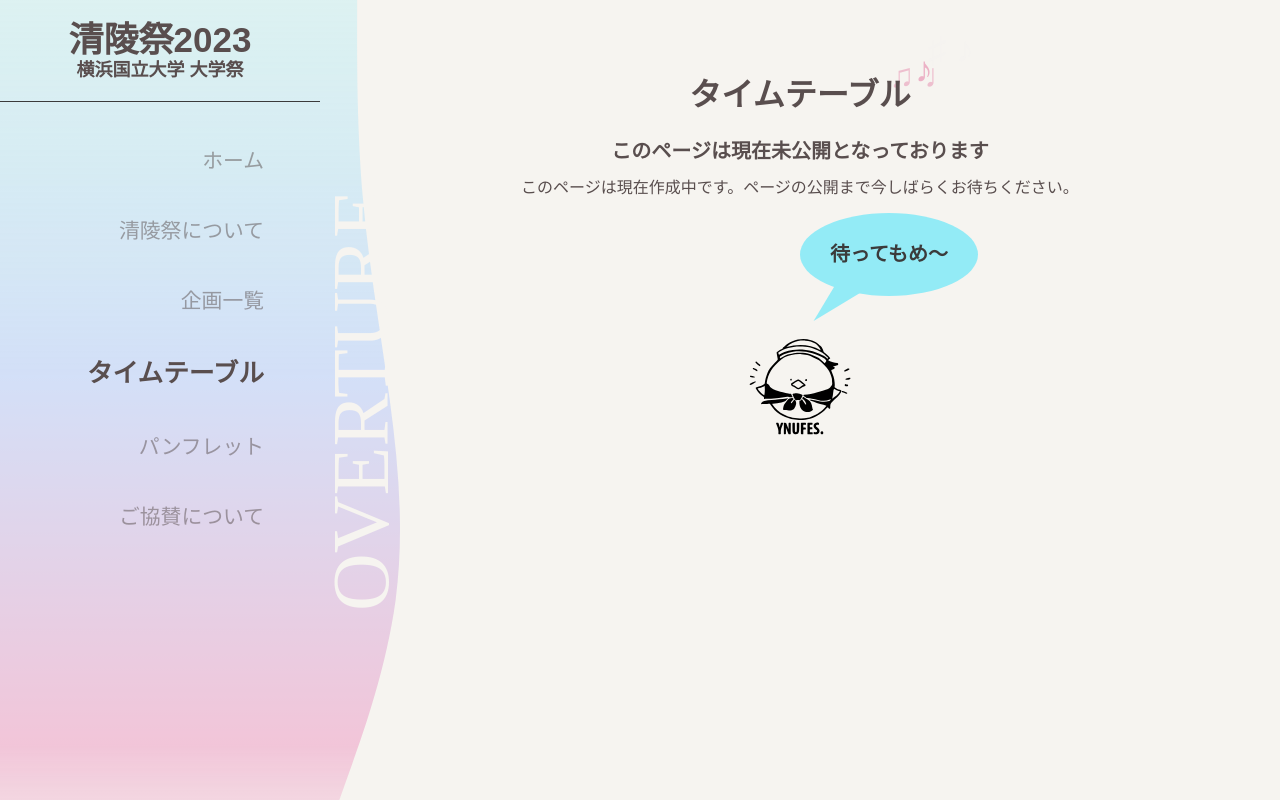
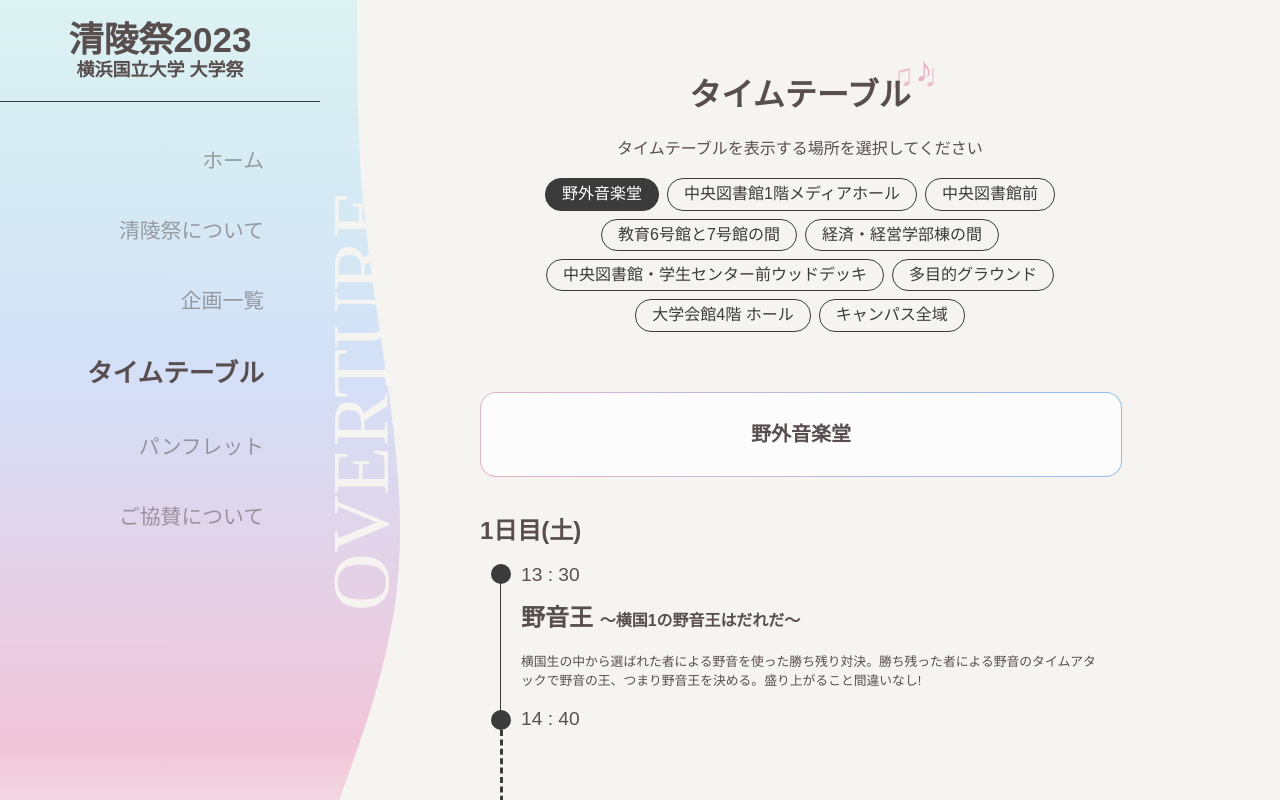
Before and after one commit to ynufes-tech/ynufes-seiryo23, a Nuxt app: page /timetable in a window 1280 px wide. Shown: the top 800 px of the page. Built offline with nearby package versions, Linux system fonts and the light colour scheme.

Commit message:
feat: 基本のcssスタイルの完成

```diff
--- a/pages/timetable/index.vue
+++ b/pages/timetable/index.vue
@@ -1,12 +1,225 @@
-<script lang="ts" setup></script>
+<script lang="ts" setup>
+const placeId = ref(1);
+const changePlace = (id: number) => {
+  placeId.value = id;
+};
+</script>
 
 <template>
-  <SectionTitle section-title="タイムテーブル" class="section-title"/>
-  <UnderConstruction />
+  <SectionTitle section-title="タイムテーブル" class="section-title" />
+  <p style="margin: 0 auto; width: fit-content">
+    タイムテーブルを表示する場所を選択してください
+  </p>
+  <div class="button-wrapper">
+    <button
+      class="select-button"
+      :class="{ selected: placeId == 1 }"
+      @click="changePlace(1)"
+    >
+      野外音楽堂
+    </button>
+    <button
+      class="select-button"
+      :class="{ selected: placeId == 2 }"
+      @click="changePlace(2)"
+    >
+      中央図書館1階メディアホール
+    </button>
+    <button
+      class="select-button"
+      :class="{ selected: placeId == 3 }"
+      @click="changePlace(3)"
+    >
+      中央図書館前
+    </button>
+    <button
+      class="select-button"
+      :class="{ selected: placeId == 4 }"
+      @click="changePlace(4)"
+    >
+      教育6号館と7号館の間
+    </button>
+    <button
+      class="select-button"
+      :class="{ selected: placeId == 5 }"
+      @click="changePlace(5)"
+    >
+      経済・経営学部棟の間
+    </button>
+    <button
+      class="select-button"
+      :class="{ selected: placeId == 6 }"
+      @click="changePlace(6)"
+    >
+      中央図書館・学生センター前ウッドデッキ
+    </button>
+    <button
+      class="select-button"
+      :class="{ selected: placeId == 7 }"
+      @click="changePlace(7)"
+    >
+      多目的グラウンド
+    </button>
+    <button
+      class="select-button"
+      :class="{ selected: placeId == 8 }"
+      @click="changePlace(8)"
+    >
+      大学会館4階 ホール
+    </button>
+    <button
+      class="select-button"
+      :class="{ selected: placeId == 9 }"
+      @click="changePlace(9)"
+    >
+      キャンパス全域
+    </button>
+  </div>
+  <div class="time-table-wrapper">
+    <div v-show="placeId == 1" class="time-table">
+      <SectionFrame>野外音楽堂</SectionFrame>
+      <h2 class="day-1">1日目(土)</h2>
+      <div class="time-table-item">
+        <span class="item-start-time">13 : 30</span>
+        <div class="item-text">
+          <h2 class="item-title">
+            野音王 <span class="item-subtitle">〜横国1の野音王はだれだ〜</span>
+          </h2>
+          <p class="item-description">
+            横国生の中から選ばれた者による野音を使った勝ち残り対決。勝ち残った者による野音のタイムアタックで野音の王、つまり野音王を決める。盛り上がること間違いなし!
+          </p>
+        </div>
+
+        <span class="item-end-time">14 : 40</span>
+      </div>
+      <div class="duration-box"></div>
+      <div class="time-table-item">
+        <span class="item-start-time">13 : 30</span>
+        <div class="item-text">
+          <h2 class="item-title">
+            ;序 <span class="item-subtitle">〜横国1の野音王はだれだ〜</span>
+          </h2>
+          <p class="item-description">
+            横国生の中から選ばれた者による野音を使った勝ち残り対決。勝ち残った者による野音のタイムアタックで野音の王、つまり野音王を決める。盛り上がること間違いなし!
+          </p>
+        </div>
+
+        <span class="item-end-time">14 : 40</span>
+      </div>
+    </div>
+    <div v-show="placeId == 2" class="time-table">2</div>
+    <div v-show="placeId == 3" class="time-table">3</div>
+    <div v-show="placeId == 4" class="time-table">4</div>
+    <div v-show="placeId == 5" class="time-table">5</div>
+    <div v-show="placeId == 6" class="time-table">6</div>
+    <div v-show="placeId == 7" class="time-table">7</div>
+    <div v-show="placeId == 8" class="time-table">8</div>
+    <div v-show="placeId == 9" class="time-table">9</div>
+  </div>
 </template>
 
-<style scoped>
+<style scoped lang="scss">
 .section-title {
   margin: 0 auto;
 }
+.button-wrapper {
+  display: flex;
+  flex-wrap: wrap;
+  justify-content: center;
+  max-width: min(40em, 90%);
+  margin: 0 auto;
+  padding: 16px 0;
+
+  .select-button {
+    color: #3b3b3b;
+    text-decoration: none;
+    background-color: transparent;
+    margin: 4px;
+    width: fit-content;
+    padding: 6px 16px;
+    border: 1px solid #3b3b3b;
+    border-radius: 16px;
+  }
+  .selected {
+    background-color: #3b3b3b;
+    color: #fff;
+  }
+}
+
+.time-table {
+  max-width: min(40em, 90%);
+  margin: 0 auto;
+  .frame-section {
+    margin: 40px 0;
+    width: 100%;
+    font-size: 20px;
+    text-align: center;
+    font-weight: bold;
+  }
+  .day-1,
+  .day-2 {
+    font-size: 1.5rem;
+  }
+  .time-table-item {
+    margin: 0 0 0 20px;
+    padding: 20px;
+    border-left: 1px solid #3b3b3b;
+    position: relative;
+
+    .item-text {
+      margin: 20px 0;
+      .item-title {
+        font-size: 1.5rem;
+        .item-subtitle {
+          font-size: 1rem;
+        }
+      }
+      .item-description {
+        margin: 0;
+        font-size: 0.8rem;
+        line-height: 1.2rem;
+      }
+    }
+
+    .item-start-time {
+      position: absolute;
+      top: 0;
+      left: 20px;
+      font-size: 1.2rem;
+    }
+    .item-end-time {
+      position: absolute;
+      bottom: 0;
+      left: 20px;
+      font-size: 1.2rem;
+    }
+
+    &::before {
+      content: "";
+      position: absolute;
+      top: 0;
+      left: -10px;
+      width: 20px;
+      height: 20px;
+      background-color: #3b3b3b;
+      border-radius: 100%;
+    }
+    &::after {
+      content: "";
+      position: absolute;
+      bottom: 0;
+      left: -10px;
+      width: 20px;
+      height: 20px;
+      background-color: #3b3b3b;
+      border-radius: 100%;
+    }
+  }
+  .duration-box {
+    margin: 0 0 0 20px;
+    width: 100%;
+    height: 100px;
+    border-left: 3px dashed #3b3b3b;
+  }
+}
 </style>
```
